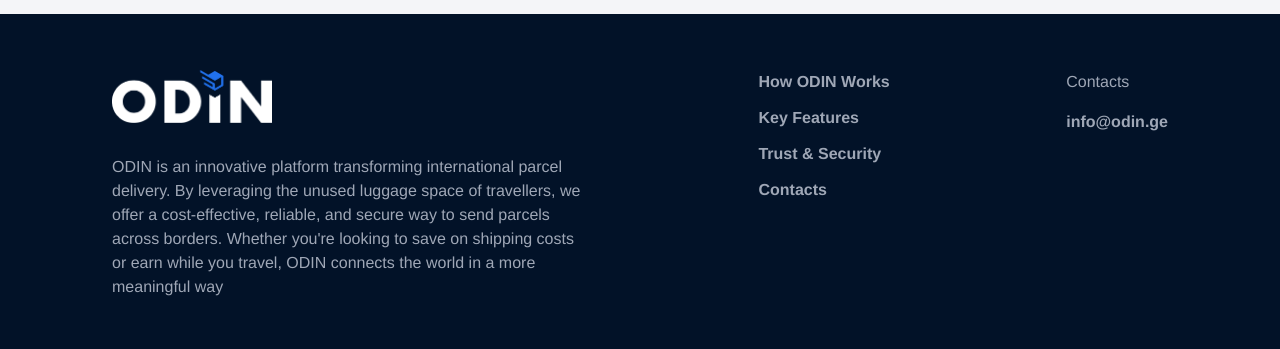
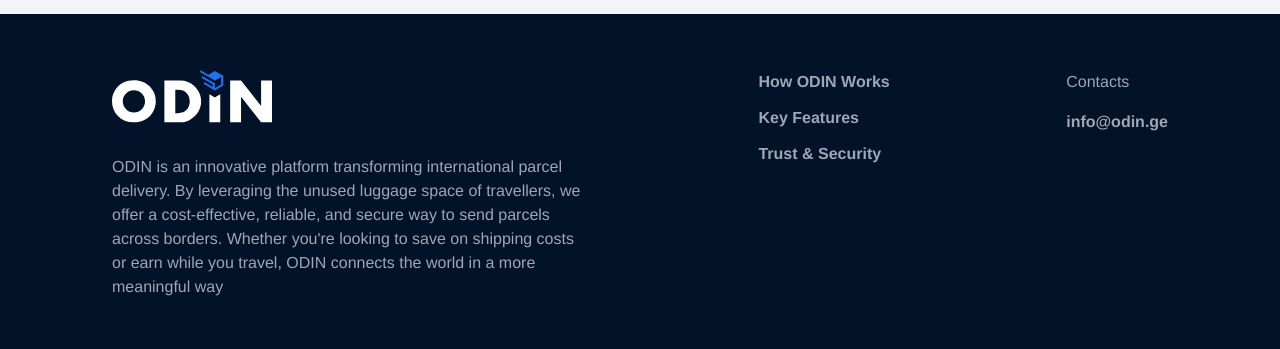
Before and after one commit to GeorgeShalamberidze/ODIN, a React (Vite) app: page / in a window 1280 px wide. Shown: the part 4591-4940 px from the top of the page. Built offline with nearby package versions, Linux system fonts and the light colour scheme.

Commit message:
fix logo quality

```diff
--- a/src/components/Footer/index.tsx
+++ b/src/components/Footer/index.tsx
@@ -1,5 +1,5 @@
 import React from "react";
-import OdinWhiteLogo from "@/assets/logos/odin-white-logo.png";
+import OdinWhiteLogo from "@/assets/svg/odin-white.svg";
 import { headerItems } from "@/constants/headerItems";
 import { Fade } from "react-awesome-reveal";
 import { useTranslation } from "react-i18next";
@@ -30,7 +30,8 @@ const Footer = () => {
             </div>
 
             <div className="flex flex-col gap-3 flex-1 md:flex-none font-bold items-end 3xs:items-start">
-              {headerItems.map((item) => (
+              {headerItems.map((item, i) =>
+                item.id !== 3 ? (
                   <a
                     href={`#${item.name}`}
                     className="no-underline text-inherit"
@@ -40,7 +41,8 @@ const Footer = () => {
                       <p>{t(item.name)}</p>
                     </div>
                   </a>
-              ))}
+                ) : null
+              )}
             </div>
             <div className="flex flex-col gap-4 flex-1 md:flex-none font-bold">
               <div className="font-normal">{t("contacts")}</div>
--- a/src/components/Header/index.tsx
+++ b/src/components/Header/index.tsx
@@ -10,8 +10,9 @@ import { useTranslation } from "react-i18next";
 import { GiHamburgerMenu } from "react-icons/gi";
 
 const Header = () => {
-  const { t } = useTranslation();
-  const { isMobile } = useIsMobile(800);
+  const { t, i18n } = useTranslation();
+  console.log(i18n.language);
+  const { isMobile } = useIsMobile(i18n.language == "en" ? 800 : 1100);
   const { isModalOpen, hideModal, showModal } = useSideMenu();
 
   return (
--- a/src/components/languageSwitcher/index.tsx
+++ b/src/components/languageSwitcher/index.tsx
@@ -16,7 +16,7 @@ const LanguageSwitcher = () => {
     <Menu as="div" className="relative">
       <div className="flex items-center justify-center">
         <Menu.Button className="cursor-pointer outline-none border-none bg-white">
-          <GoGlobe size={25} aria-hidden="true" />
+          <GoGlobe size={25} aria-hidden="true" className="text-black" />
         </Menu.Button>
       </div>
 
```
Also changed, not shown: src/assets/svg/odin-white.svg (added). Lines whose indentation alone changed are shown as unchanged.
